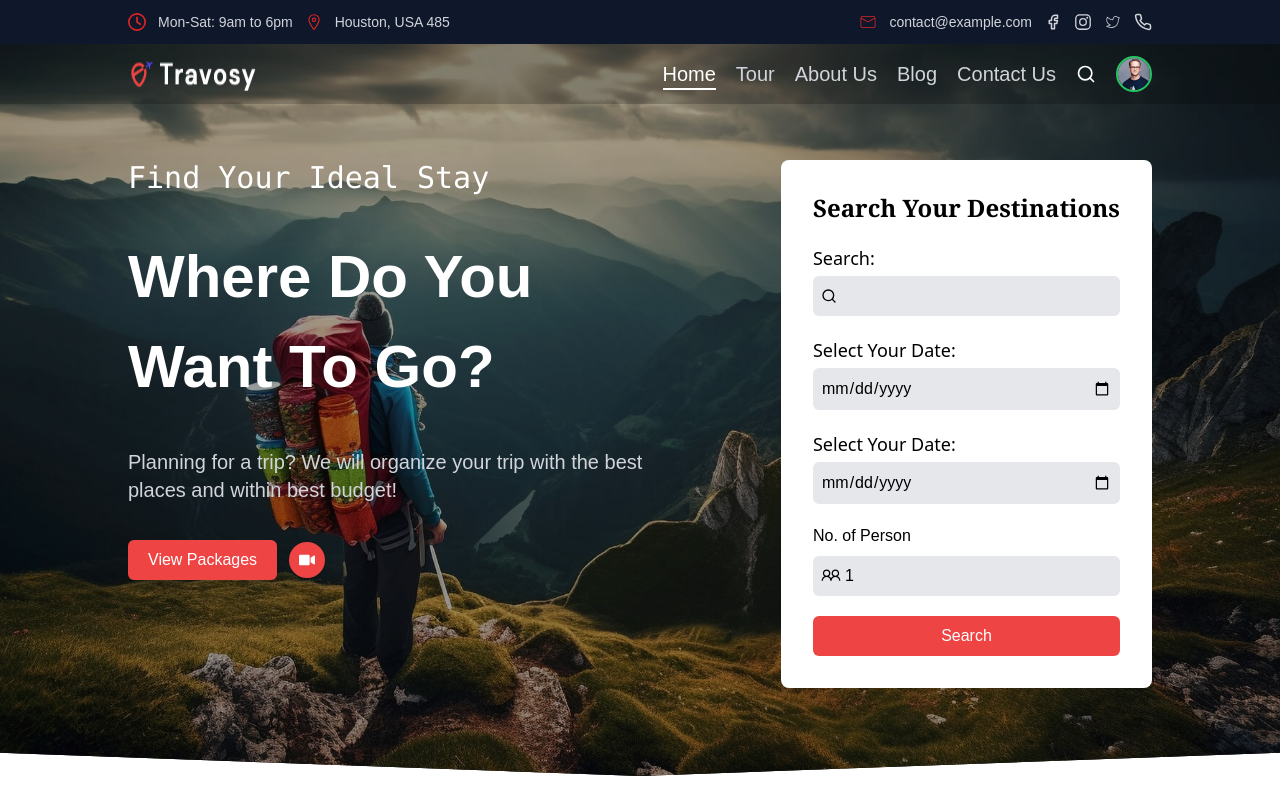
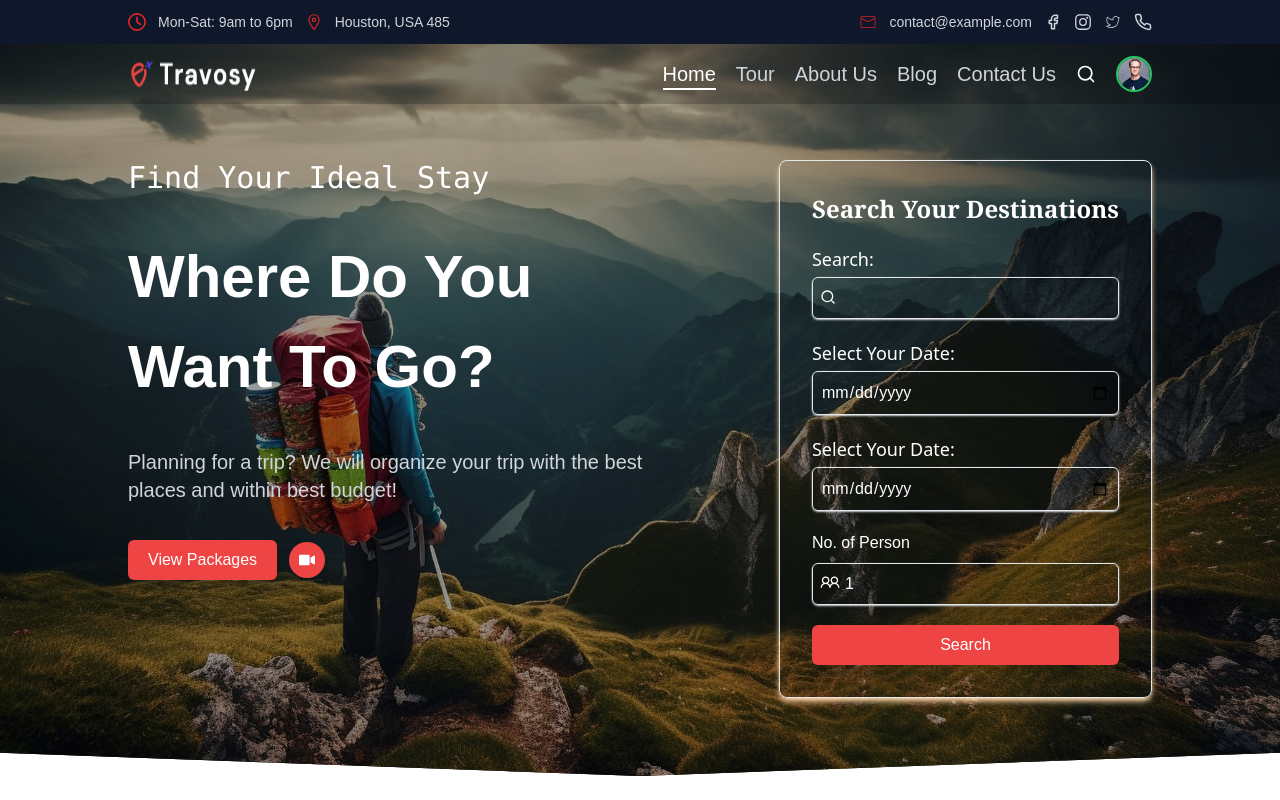
Before and after one commit to suruzzamanislam/travosy, a React (Vite) app: page / in a window 1280 px wide. Shown: the top 800 px of the page. Built offline with nearby package versions, Linux system fonts and the light colour scheme.

Commit message:
header form some changes

```diff
--- a/src/Pages/Home/Home.jsx
+++ b/src/Pages/Home/Home.jsx
@@ -198,7 +198,7 @@ const Home = () => {
                 </button>
               </div>
             </div>
-            <form className="bg-white p-8 rounded-lg space-y-5">
+            <form className="bg-transparent border shadow-md shadow-orange-200 text-white p-8 rounded-lg space-y-5">
               <h1 className="text-xl md:text-2xl font-serif font-semibold mb-3">
                 Search Your Destinations
               </h1>
@@ -211,7 +211,7 @@ const Home = () => {
                 </label>
                 <div className="relative">
                   <input
-                    className="focus:outline-none bg-gray-200 rounded-md w-full py-2 pl-8"
+                    className="focus:outline-none bg-transparent border shadow-sm shadow-gray-300 rounded-md w-full py-2 pl-8"
                     type="text"
                     name=""
                     id="search"
@@ -230,7 +230,7 @@ const Home = () => {
                 </label>
                 <div>
                   <input
-                    className="focus:outline-none bg-gray-200 rounded-md w-full py-2 pl-2 pr-2 appearance-auto"
+                    className="focus:outline-none bg-transparent border shadow-sm shadow-gray-300 rounded-md w-full py-2 pl-2 pr-2 appearance-auto"
                     type="date"
                     name=""
                     id="search"
@@ -246,7 +246,7 @@ const Home = () => {
                 </label>
                 <div>
                   <input
-                    className="focus:outline-none bg-gray-200 rounded-md w-full py-2 pl-2 pr-2 appearance-auto"
+                    className="focus:outline-none bg-transparent border shadow-sm shadow-gray-300 rounded-md w-full py-2 pl-2 pr-2 appearance-auto"
                     type="date"
                     name=""
                     id="search"
@@ -260,14 +260,20 @@ const Home = () => {
                 </label>
                 <div className="relative mt-2">
                   <select
-                    className="focus:outline-none bg-gray-200 rounded-md w-full py-2 pl-8 appearance-none"
+                    className="focus:outline-none bg-transparent border shadow-sm shadow-gray-300 rounded-md w-full py-2 pl-8 appearance-none"
                     name=""
                     id=""
                   >
                     {' '}
-                    <option value="1">1</option>
-                    <option value="2">2</option>
-                    <option value="3">3</option>
+                    <option className="text-black" value="1">
+                      1
+                    </option>
+                    <option className="text-black" value="2">
+                      2
+                    </option>
+                    <option className="text-black" value="3">
+                      3
+                    </option>
                   </select>
                   <span className="absolute left-2 top-[9px]">
                     <LiaUserFriendsSolid className="text-xl"></LiaUserFriendsSolid>
```
